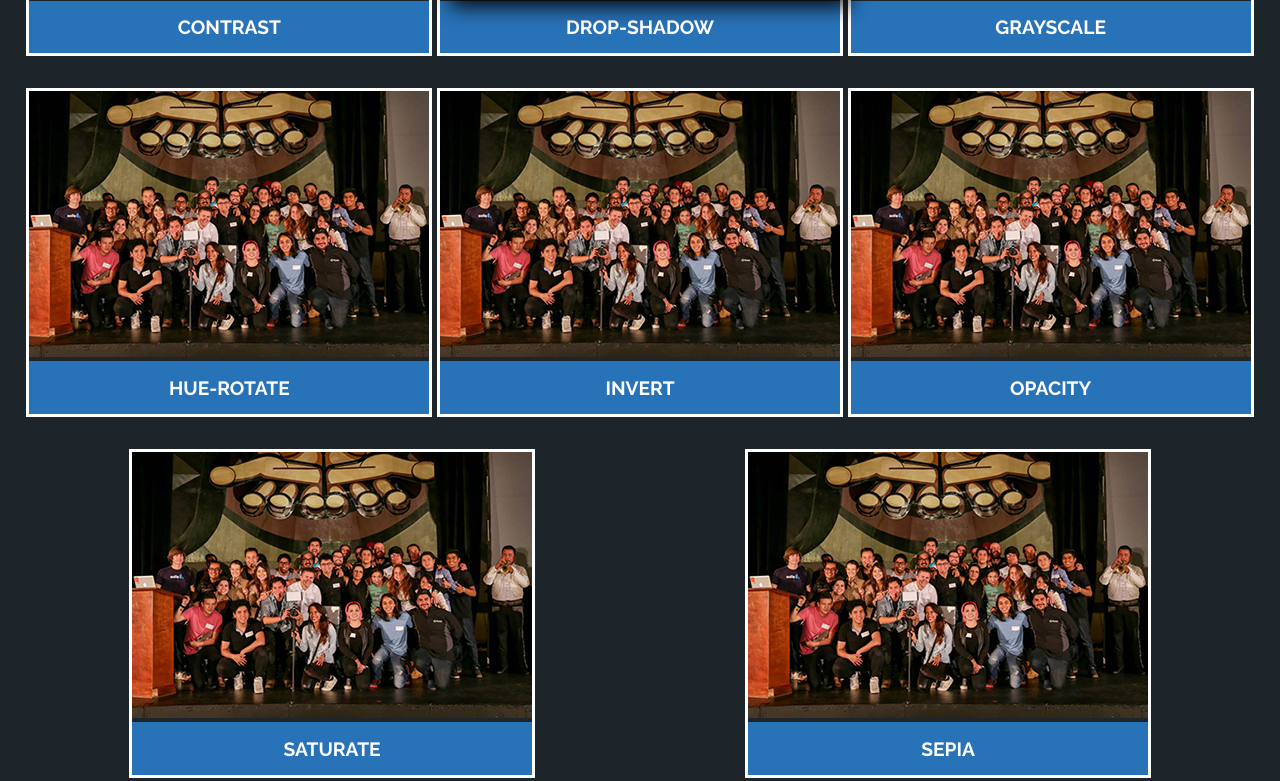
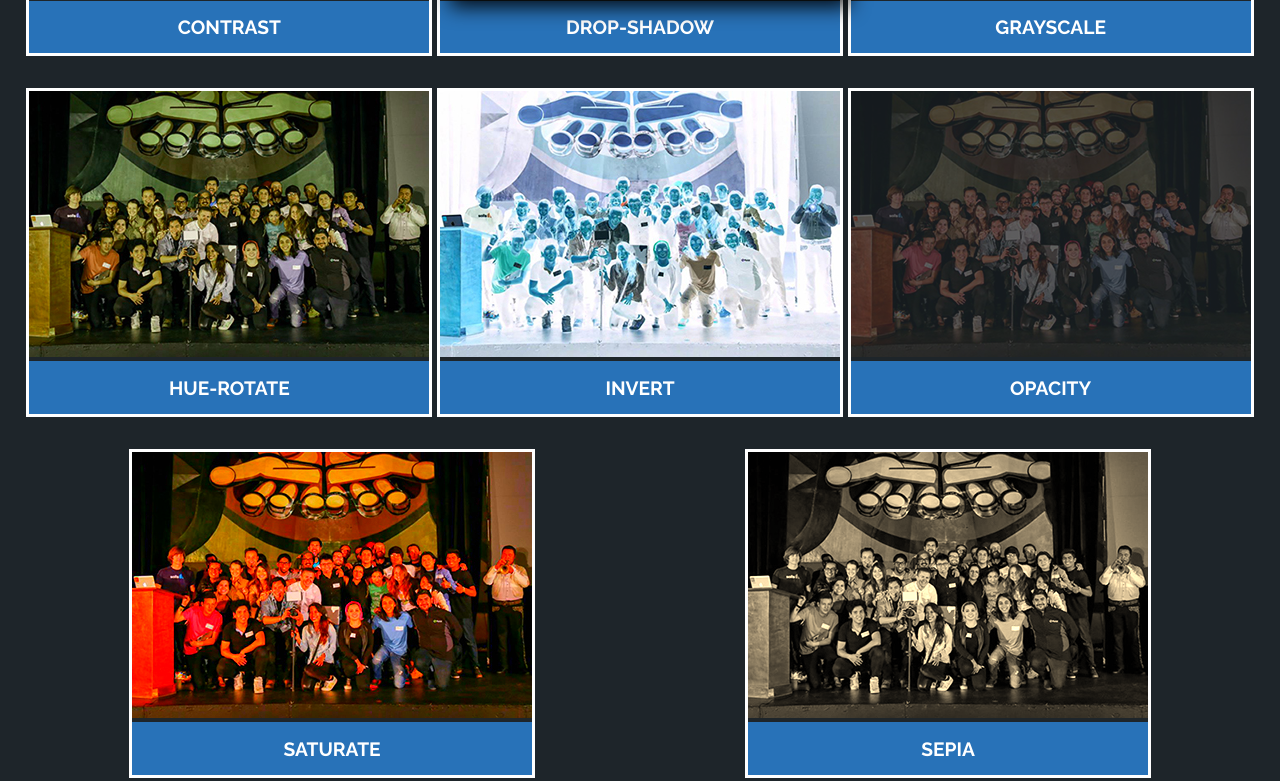
Before and after one commit to FiliMX/CSS-Filters, a plain HTML site: page index.html in a window 1280 px wide. Shown: the part 877-1658 px from the top of the page. Drawn offline with Linux system fonts and the light colour scheme.

Commit message:
Agregando más filtros

```diff
--- a/index.html
+++ b/index.html
@@ -137,7 +137,7 @@
 
 		<!-- INFO -->
 		<div class="info">
-			<a href="http://caniuse.com/#search=filters" target="blank">Soporte actual</a>
+			<a href="http://caniuse.com/#search=CSS%20Filter%20Effects" target="blank">Soporte actual</a>
 			<i class="fa fa-heart"></i>
 			<a href="https://github.com/FiliMX/CSS-Filters" target="blank">Ver en Github</a>
 		</div>
--- a/styles.css
+++ b/styles.css
@@ -83,6 +83,31 @@ figure{
 	filter: grayscale(1);
 }
 
+.image .hue-rotate{
+	-webkit-filter: hue-rotate(40deg);
+	filter: hue-rotate(40deg);
+}
+
+.image .invert{
+	-webkit-filter: invert(1);
+	filter: invert(1);
+}
+
+.image .opacity{
+	-webkit-filter: opacity(0.3);
+	filter: opacity(0.3);
+}
+
+.image .saturate{
+	-webkit-filter: saturate(3);
+	filter: saturate(3);
+}
+
+.image .sepia{
+	-webkit-filter: sepia(1);
+	filter: sepia(1);
+}
+
 .footer{
 	font-size: 1.2em;
 	color: #F43E4D;
```
